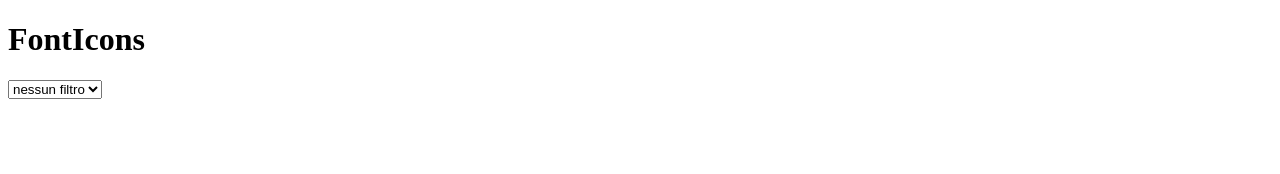
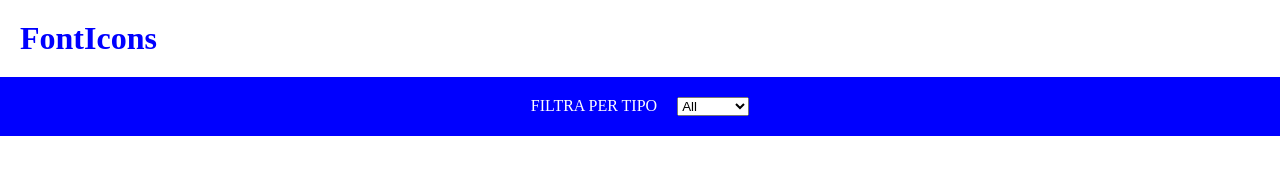
Before and after one commit to RubaCodes/js-es6-icons, a plain HTML site: page index.html in a window 1280 px wide. Drawn offline with Linux system fonts and the light colour scheme.

Commit message:
implementato style header

```diff
--- a/index.html
+++ b/index.html
@@ -14,8 +14,9 @@
         <h1>FontIcons</h1>
       </div>
       <div class="header-bottom">
+        <label for="type-filter">filtra per tipo</label>
         <select name="type-filter" id="type-filter">
-          <option value="default">nessun filtro</option>
+          <option value="default">All</option>
           <option value="animal">Animali</option>
           <option value="vegetable">Vegetali</option>
           <option value="user">Persone</option>
--- a/style.css
+++ b/style.css
@@ -0,0 +1,20 @@
+/* RESET */
+* {
+  box-sizing: border-box;
+  margin: 0;
+  padding: 0;
+}
+/* HEADER */
+.header-top {
+  color: blue;
+  padding: 20px;
+}
+.header-bottom {
+  color: white;
+  background-color: blue;
+  padding: 20px;
+  display: flex;
+  justify-content: center;
+  text-transform: uppercase;
+  gap: 20px;
+}
```
